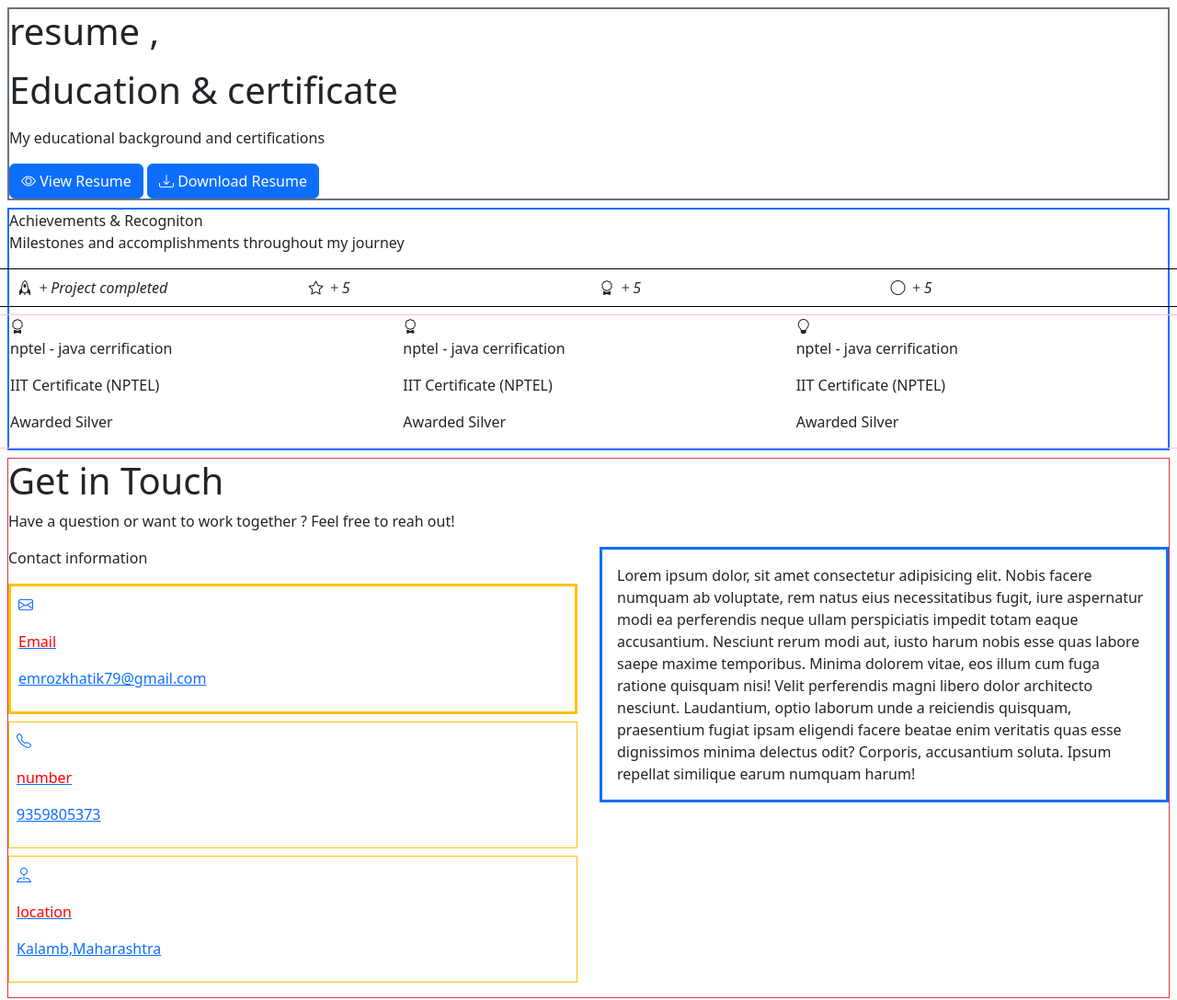
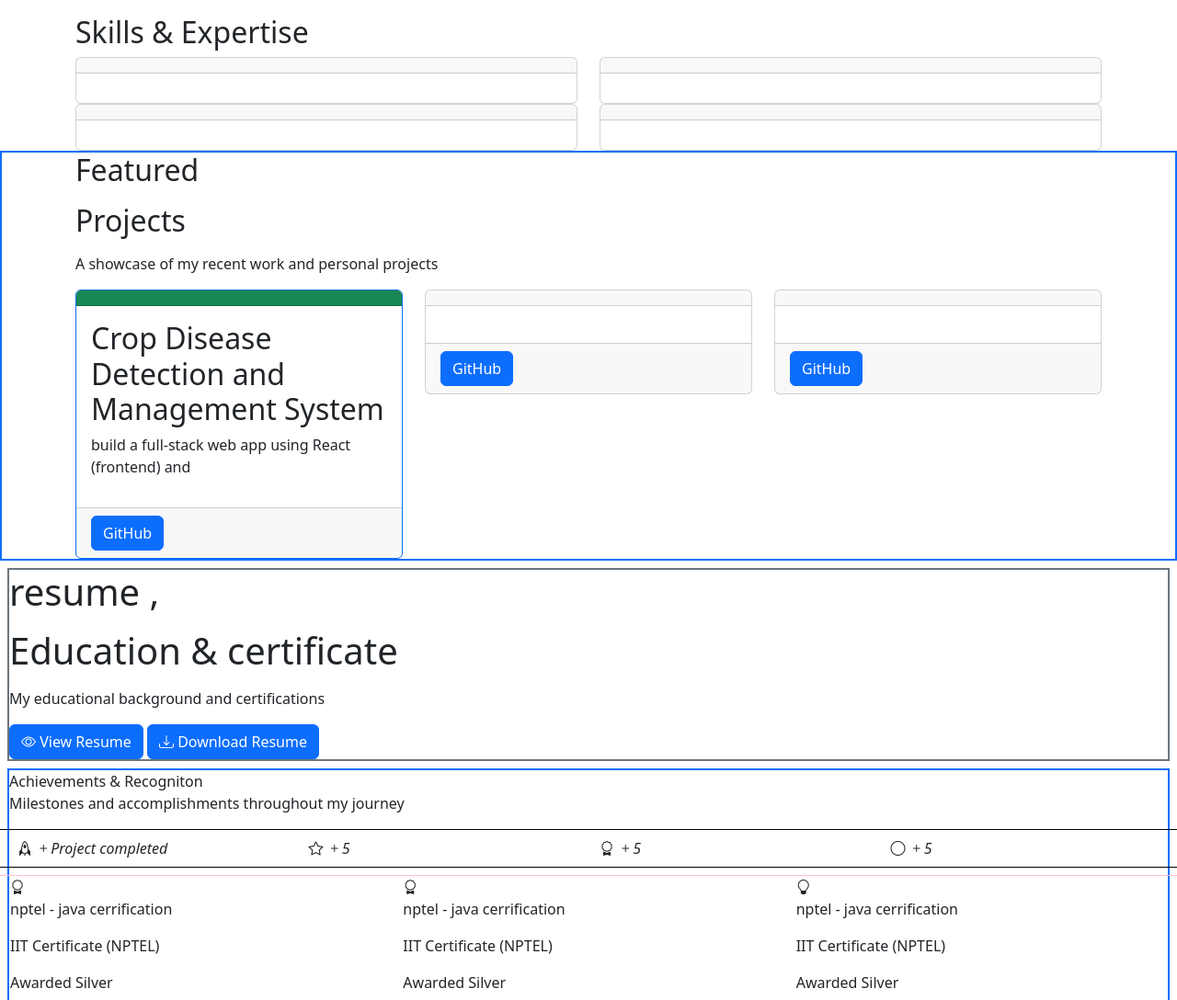
Before and after one commit to emroz26k/portfolio, a website: page public/index.html in a window 1280 px wide. Shown: the top 1088 px of the page at 92% size. Drawn offline with nearby package versions, Linux system fonts and the light colour scheme.

Commit message:
Update section

```diff
--- a/public/index.html
+++ b/public/index.html
@@ -27,8 +27,148 @@
     <title>Emroz Khatik</title>
 </head>
 <body>
-    <header></header>
+    <header>
+
+        <div class="navbar navbar-expand-lg">
+            <div class="navbar-collapse">
+                <div class="na"></div>
+            </div>
+
+        </div>
+    </header>
+
    <main>
+        <section><!--introduction-->
+            <div>
+
+            </div>
+
+        </section>
+       <section> <!--skilss & expertise-->
+        <div class="container">
+            <h2>
+               <span>Skills & </span>
+               <span>Expertise</span>
+            </h2>
+            <div class="row"><!--first row cards-->
+                <div class="col-md-6">
+                    <div class="card">
+                        <div class="card-header"></div>
+                        <div class="card-body"></div>
+                    </div>
+
+                </div>
+
+                <div class="col-md-6">
+                    <div class="card">
+                        <div class="card-header"></div>
+                        <div class="card-body"></div>
+                    </div>
+
+                </div>
+
+            </div>
+            <div class="row"><!--second row cards-->
+                <div class="col-md-6">
+                    <div class="card">
+                        <div class="card-header"></div>
+                        <div class="card-body"></div>
+                    </div>
+
+                </div>
+                <div class="col-md-6">
+                    <div class="card">
+                        <div class="card-header"></div>
+                        <div class="card-body"></div>
+                    </div>
+
+                </div>
+
+            </div>
+
+
+        </div>
+
+       </section>
+
+        <section class="border border-2 border-primary">
+            <div class="container"> <!--Featured Projects-->
+                <h2>
+                    <p>Featured </p>
+                    <p>Projects</p>
+                </h2>
+                <p>A showcase of my recent work and personal projects</p>
+
+                <div class="row"> <!--first cards-->
+                    <div class="col-md-4">
+                        <div class="card border border-1 border-primary">
+                            <div class="card-header bg-success ">
+
+                            </div>
+
+                            <div class="card-body">
+                                <div class="card-title">
+                                    <h2>Crop Disease Detection and Management System</h2>
+                                </div>
+                                <div class="card-text">
+                                    <p> build a full-stack web app using React (frontend) and </p>
+                                </div>
+                            </div>
+                            <div class="card-footer">
+                                <div>
+                                    <button type="button" class="btn btn-primary">GitHub</button>
+                                </div>
+                            </div>
+                        </div>
+                    </div>
+
+
+                 <!--second cards-->
+                    <div class="col-md-4">
+                        <div class="card">
+                            <div class="card-header">
+
+                            </div>
+
+                            <div class="card-body">
+                                <div class="card-title"></div>
+                                <div class="card-text"></div>
+                            </div>
+                            <div class="card-footer">
+                                <div>
+                                    <button type="button" class="btn btn-primary">GitHub</button>
+                                </div>
+                            </div>
+                        </div>
+                    </div>
+
+
+                    <!--third cards-->
+                    <div class="col-md-4">
+                        <div class="card">
+                            <div class="card-header">
+
+                            </div>
+
+                            <div class="card-body">
+                                <div class="card-title"></div>
+                                <div class="card-text"></div>
+                            </div>
+                            <div class="card-footer">
+                                <div>
+                                    <button type="button" class="btn btn-primary">GitHub</button>
+                                </div>
+                            </div>
+                        </div>
+                    </div>
+                </div>
+
+
+
+            </div>
+        </section>
+
+
         <div><!--Featured Projects-->
             <div>
 
```
